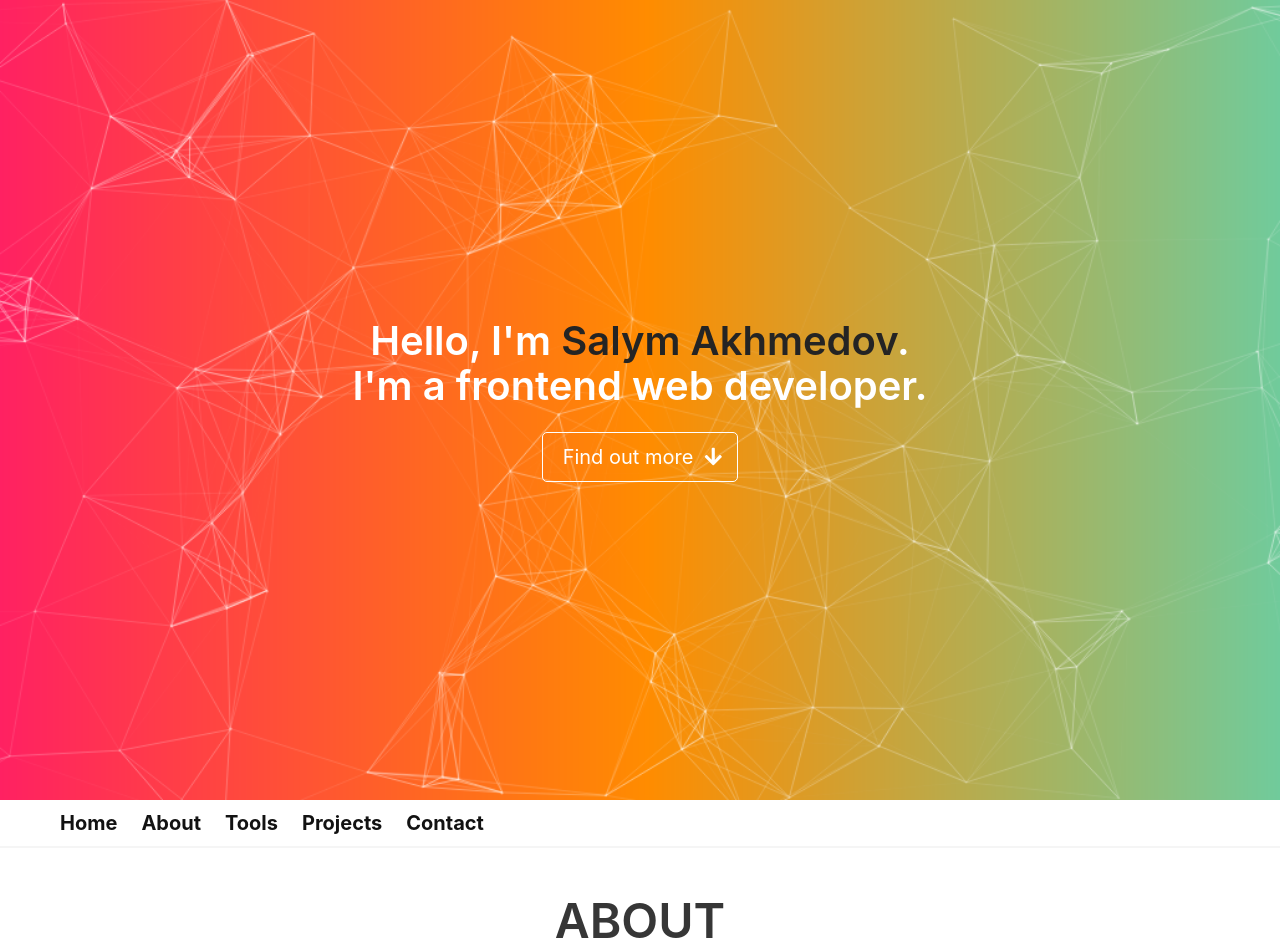
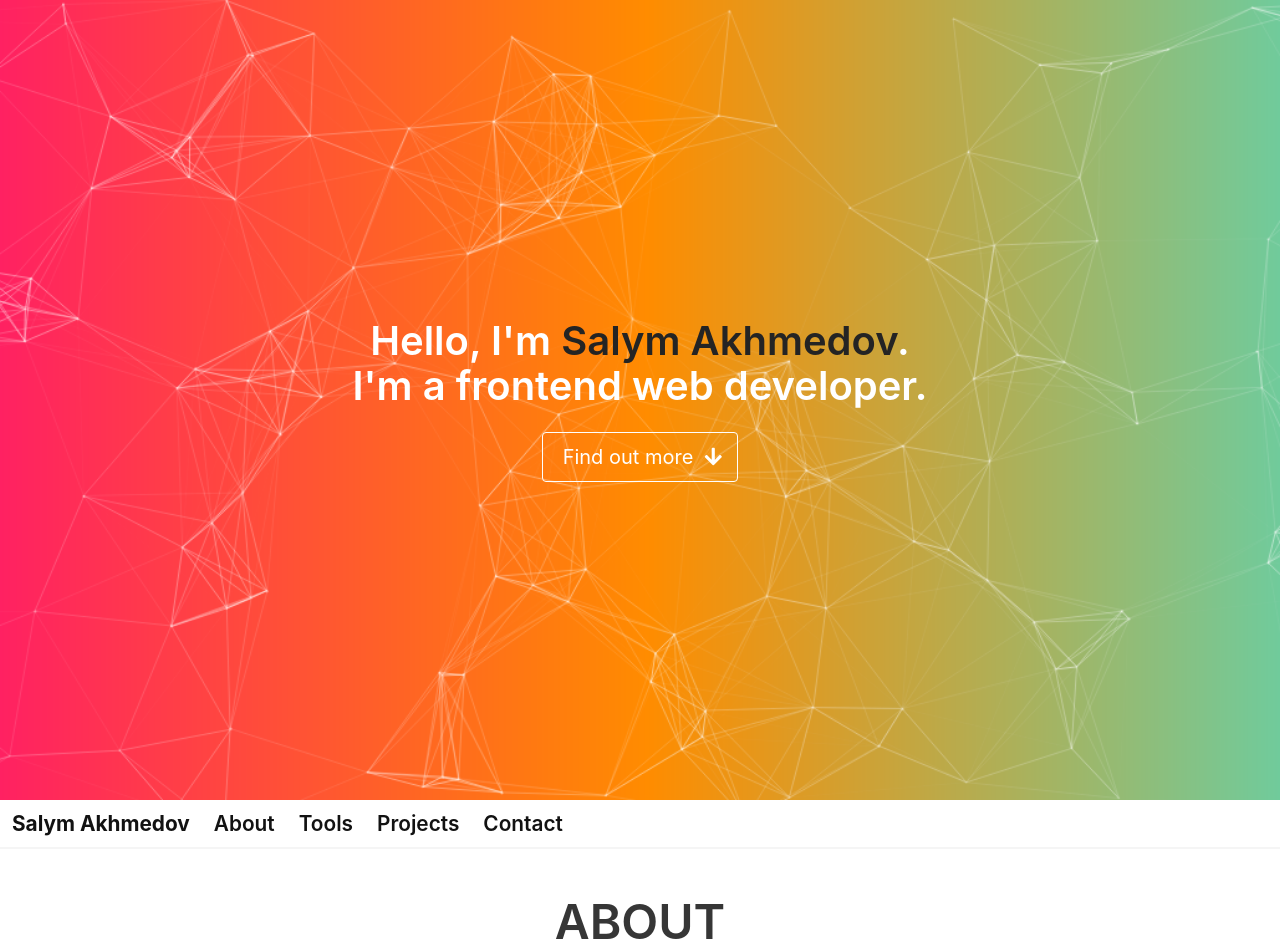
Before and after one commit to salymk/salym-portfolio, a React (Create React App) app: page / in a window 1280 px wide. Shown: the top 952 px of the page. Built offline with nearby package versions, Linux system fonts and the light colour scheme.

Commit message:
Added name as logo and styled navbar

```diff
--- a/src/index.scss
+++ b/src/index.scss
@@ -1,4 +1,6 @@
 @charset "utf-8";
+
+@import '../node_modules/bulma/sass/utilities/_all.sass';
 
 // Import a Google Font
 
@@ -46,30 +48,45 @@ $radius: 5px;
 /* ============================================= */
 
 $navbar-height: 2.89rem;
+$navbar-item-color: hsl(0, 0%, 7%);
+$navbar-item-hover-color: hsl(171, 100%, 41%);
 
 .navbar {
 	transition: 0.5s;
 }
 
+.bg-color:hover {
+	background-color: hsl(0, 0%, 98%);
+}
+
+.nav-logo {
+	font-size: 1.3em;
+	font-weight: bolder;
+}
+
 .nav-link {
-	font-size: 1em;
-	font-weight: 700;
-	.nav-span {
-		color: hsl(0, 0%, 7%);
-	}
-	&:hover {
-		.nav-span {
-			color: hsl(171, 100%, 41%);
-		}
-	}
+	font-size: 1.3rem;
+	font-weight: 600;
 }
+
+// .nav-link {
+// 	font-size: 0.8em;
+// 	font-weight: 700;
+// 	.nav-span {
+// 		color: hsl(0, 0%, 7%);
+// 	}
+// 	&:hover {
+// 		.nav-span {
+// 			color: hsl(171, 100%, 41%);
+// 		}
+// 	}
+// }
 
 /* ============================================= */
 /*              Responsive styles                */
 /* ============================================= */
 
 // Import only what you need from Bulma
-@import '../node_modules/bulma/sass/utilities/_all.sass';
 @import '../node_modules/bulma/sass/base/_all.sass';
 @import '../node_modules/bulma/sass/elements/button.sass';
 @import '../node_modules/bulma/sass/elements/container.sass';
--- a/src/sections/header/Navbar.js
+++ b/src/sections/header/Navbar.js
@@ -14,7 +14,6 @@ const Navbar = () => {
 	useEffect(() => {
 		window.addEventListener('scroll', () => {
 			const isTop = window.scrollY < 575;
-			console.log(window.scrollY);
 			if (isTop !== true) {
 				setScrolled(true);
 			} else {
@@ -34,7 +33,19 @@ const Navbar = () => {
 			}`}
 			role='navigation'
 			aria-label='main navigation'>
-			<div className='navbar-brand'>
+			<div className='navbar-brand bg-color'>
+				<Link
+					activeClass='active'
+					to='home'
+					spy={true}
+					smooth={true}
+					offset={-100}
+					duration={1000}>
+					<a onClick={onClick} className='navbar-item'>
+						<span className='nav-span nav-logo'>Salym Akhmedov</span>
+					</a>
+				</Link>
+
 				<a
 					onClick={onClick}
 					role='button'
@@ -47,19 +58,7 @@ const Navbar = () => {
 				</a>
 			</div>
 			<div className='navbar-menu'>
-				<div className='navbar-end is-size-5-tablet ml-6'>
-					<Link
-						activeClass='active'
-						to='home'
-						spy={true}
-						smooth={true}
-						offset={-100}
-						duration={1000}>
-						<a onClick={onClick} className='navbar-item nav-link'>
-							<span className='nav-span'>Home</span>
-						</a>
-					</Link>
-
+				<div className='navbar-start is-size-5-tablet'>
 					<Link
 						activeClass='active'
 						to='about'
```
